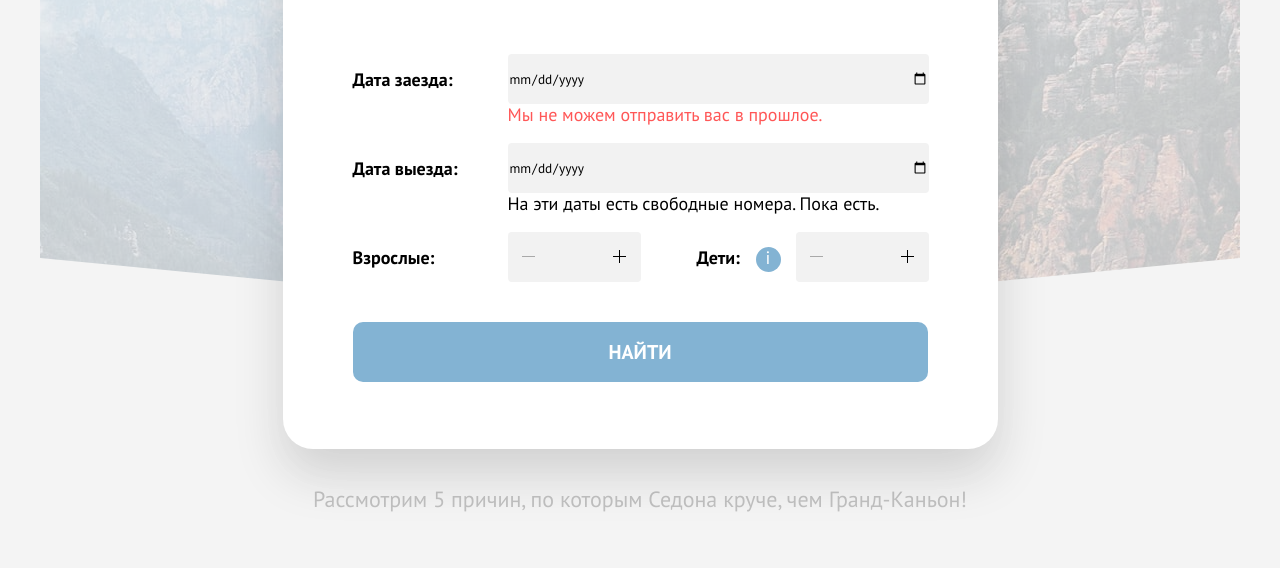
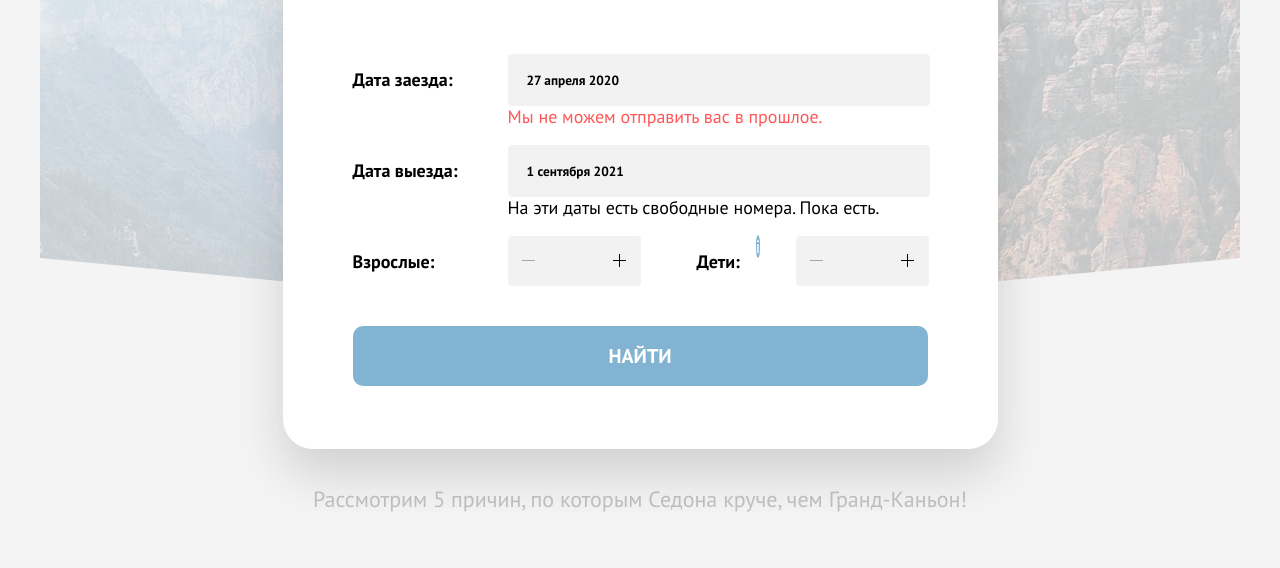
Before and after one commit to htmlacademy-htmlcss/1665303-sedona-33, a plain HTML site: page index.html in a window 1280 px wide. Shown: the part 232-800 px from the top of the page. Drawn offline with Linux system fonts and the light colour scheme.

Commit message:
добавляет див

```diff
--- a/index.html
+++ b/index.html
@@ -196,11 +196,11 @@
 
           <form class="searching-form" action="https://echo.htmlacademy.ru/" method="post">
             <label class="arriving-date" for="arriving-date">Дата заезда:</label>
-            <input class="date-input" type="date" id="arriving-date">
+            <input class="date-input" type="text" id="arriving-date" value="27 апреля 2020">
             <p class="error-date-text">Мы не можем отправить вас в прошлое.</p>
 
             <label class="departure-date" for="departure-date">Дата выезда:</label>
-            <input class="date-input" type="date" id="departure-date">
+            <input class="date-input" type="text" id="departure-date" value="1 сентября 2021">
             <p class="info-text">На эти даты есть свободные номера. Пока есть.</p>
 
             <div class="number-of-people">
@@ -212,7 +212,15 @@
             </div>
 
             <label class="kids" for="kids">Дети:</label>
-            <span class="info-kids">i</span>
+
+            <div>
+              <span class="info-kids">i
+                <span class="info-kids-span">Укажите количество детей, которые будут с вами, возраст которых от 6 до 18 лет. Дети до 6 лет размещаются бесплатно.</span>
+              </span>
+            </div>
+
+
+
             <div class="number-button number-button-kids">
               <button class="number-of-kids-button kids-minus"></button>
               <input class="input-number-of-adults" type="text" id="kids">
--- a/styles/styles.css
+++ b/styles/styles.css
@@ -1119,7 +1119,7 @@ body {
 }
 
 .date-input {
-    width: 420px;
+    width: 401px;
     height: 50px;
 
     background-color: #F2F2F2;
@@ -1127,6 +1127,9 @@ body {
     border-radius: 4px;
 
     font-family: "PT Sans";
+    font-weight: 700;
+
+    padding-left: 19px;
 }
 
 .date-input:hover {
@@ -1273,11 +1276,15 @@ body {
     top: 10%;
 }
 
-.info-kids:hover::after {
+.info-kids-span {
+    display: none;
+}
+
+.info-kids:hover + .info-kids-span {
+    display: block;
     position: absolute;
     right: 110px;
     top: 330px;
-    content: "Укажите количество детей, которые будут с вами, возраст которых от 6 до 18 лет. Дети до 6 лет размещаются бесплатно.";
     width: 256px;
     height: 143px;
     background: #333333;
@@ -1300,3 +1307,7 @@ body {
     height: 9px;
     background-image: url(../images/corner.svg);
 } */
+
+/* .modal-container {
+    display: none;
+} */
```
